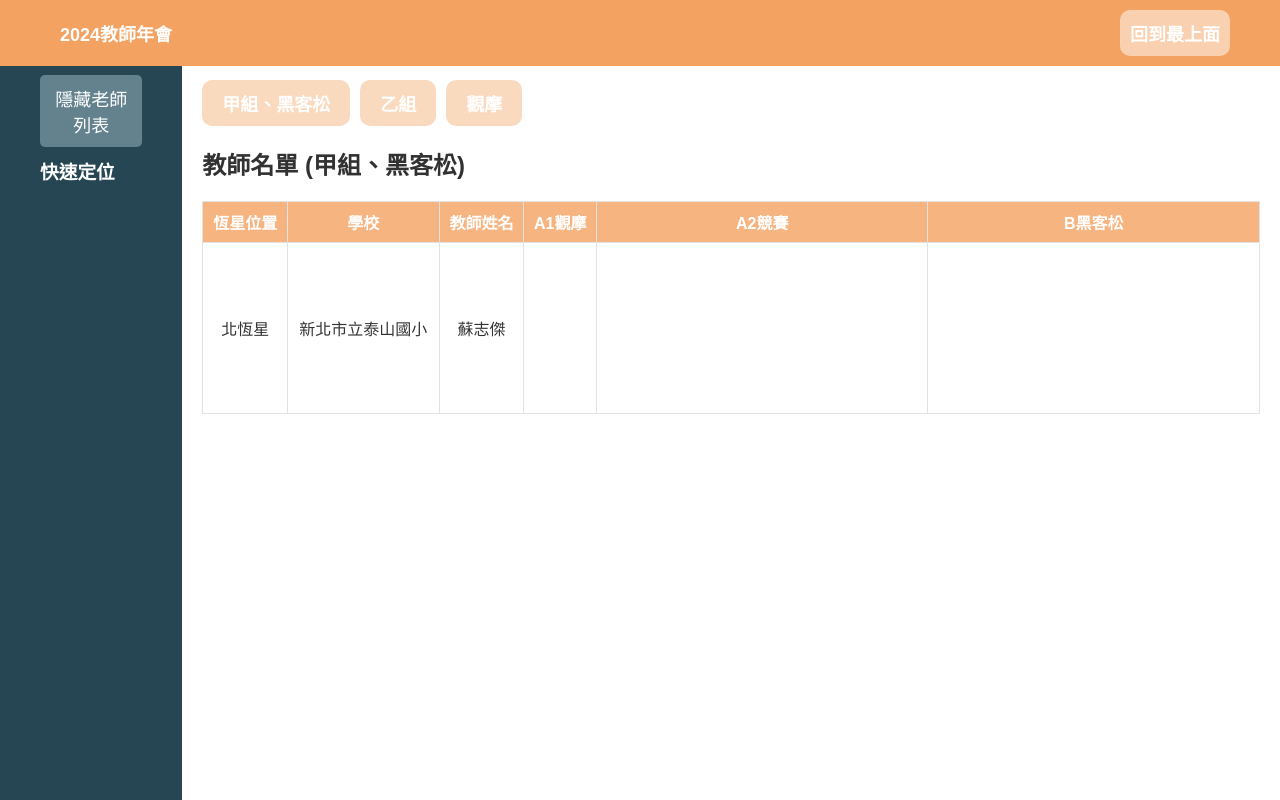
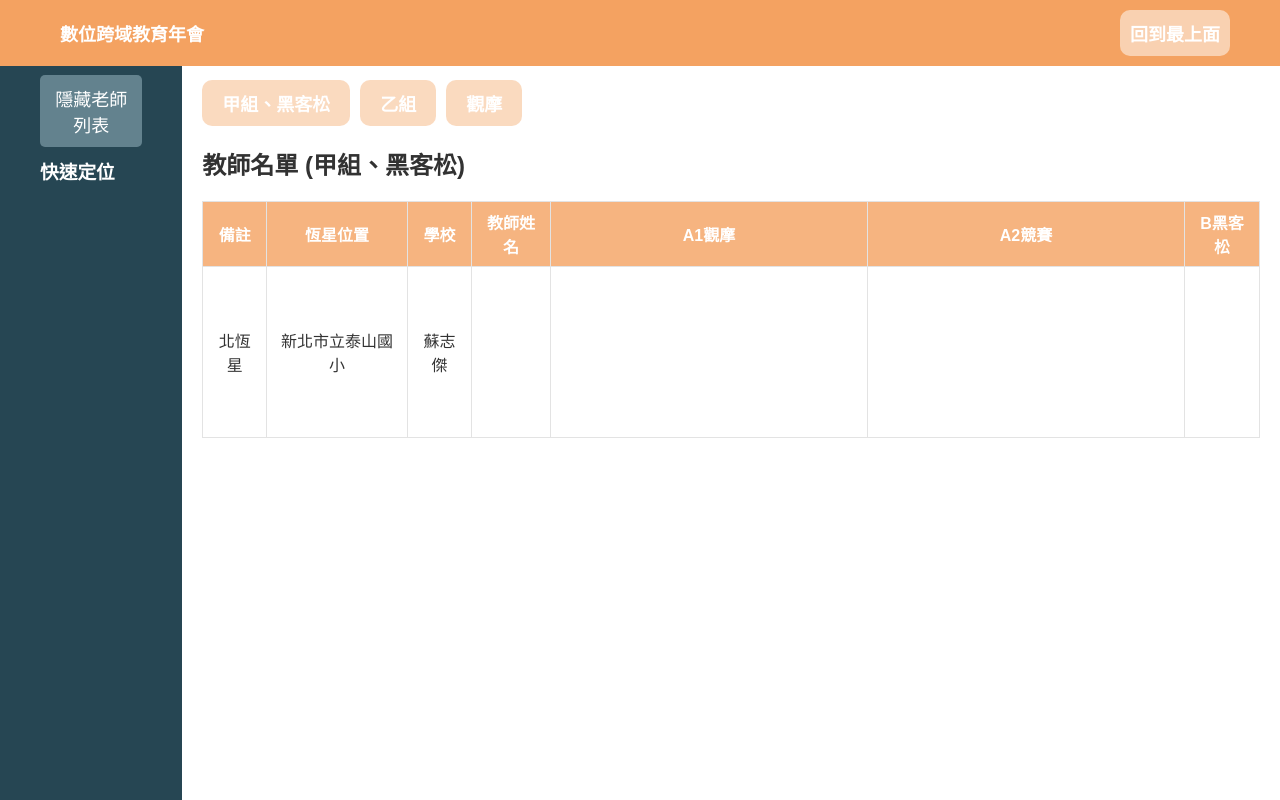
Before and after one commit to fablabnknu/barcode, a plain HTML site: page index.html in a window 1280 px wide. Drawn offline with Linux system fonts and the light colour scheme.

Commit message:
Update index.html

```diff
--- a/index.html
+++ b/index.html
@@ -3,12 +3,12 @@
 <head>
     <meta charset="UTF-8">
     <meta name="viewport" content="width=device-width, initial-scale=1.0">
-    <title>教師年會</title>
+    <title>報到名單</title>
     <link rel="stylesheet" href="styles.css">
 </head>
 <body>
     <div class="navbar">
-        <a href="#" id="homeLink">2024教師年會</a>
+        <a href="#" id="homeLink">數位跨域教育年會</a>
         <a href="#" id="backToTop">回到最上面</a>
     </div>
 
@@ -31,6 +31,7 @@
             <table id="teacherTable">
                 <thead>
                     <tr>
+                        <th>備註</th>
                         <th>恆星位置</th>
                         <th>學校</th>
                         <th>教師姓名</th>
@@ -49,5 +50,6 @@
     <!-- JsBarcode Library -->
     <script src="https://cdn.jsdelivr.net/npm/jsbarcode@3.11.5/dist/JsBarcode.all.min.js"></script>
     <script src="script.js"></script>
+
 </body>
 </html>
```
